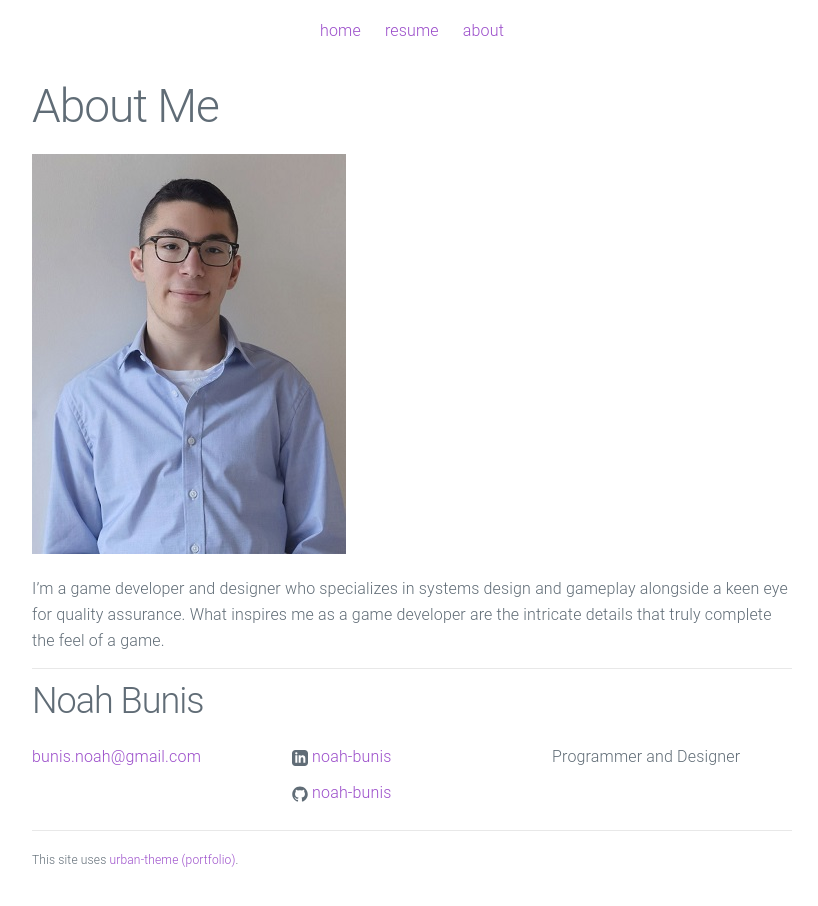
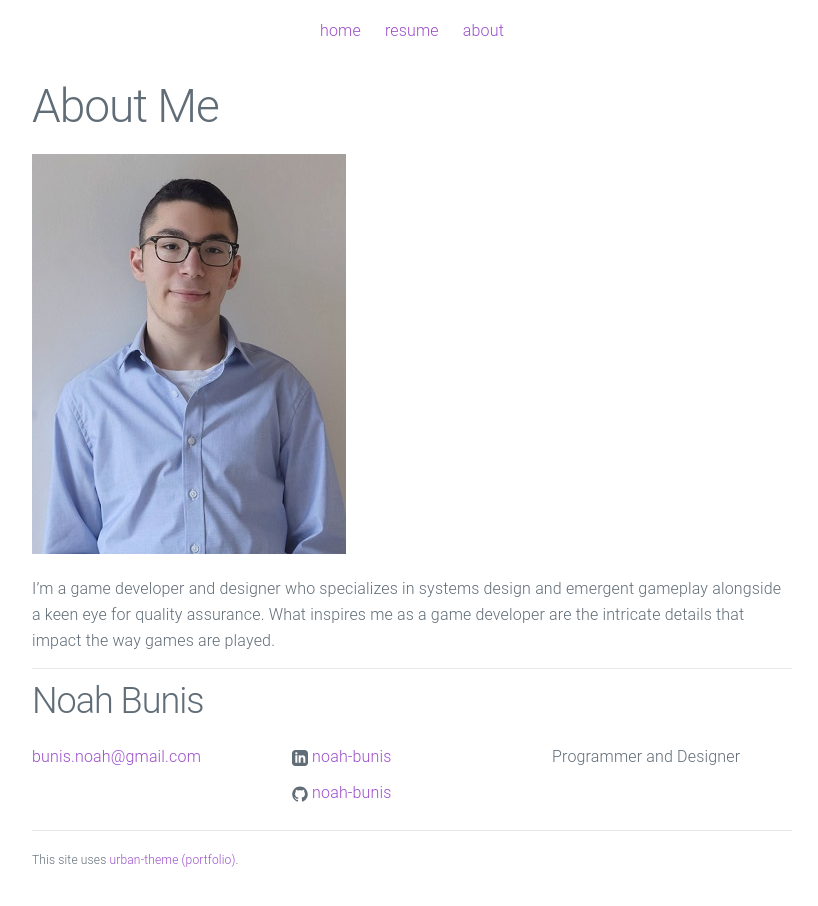
Before and after one commit to Noah-Bunis/noah-bunis.github.io, a Jekyll site: the page built from about.md, in a window 1280 px wide. Shown: the whole page, without its empty margins (228-1046 px from the left). Built offline with Jekyll 4.4.1, drawn with Linux system fonts in a browser that asks for light colours.

Commit message:
Update about.md

```diff
--- a/about.md
+++ b/about.md
@@ -6,5 +6,5 @@ permalink: /about/
 
 ![Picture 1](/assets/IMG_20220727_152934_2.jpg)
 
-I'm a game developer and designer who specializes in systems design and gameplay alongside a keen eye for quality assurance.
-What inspires me as a game developer are the intricate details that truly complete the feel of a game.
+I'm a game developer and designer who specializes in systems design and emergent gameplay alongside a keen eye for quality assurance.
+What inspires me as a game developer are the intricate details that impact the way games are played.
```
